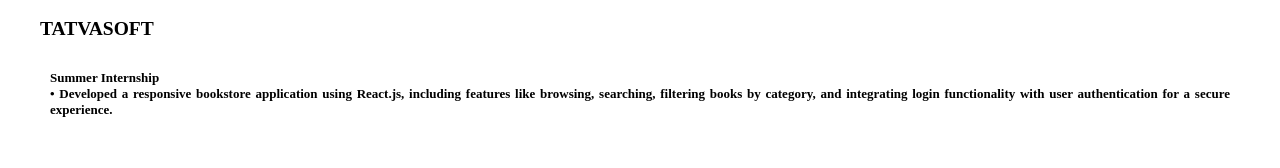
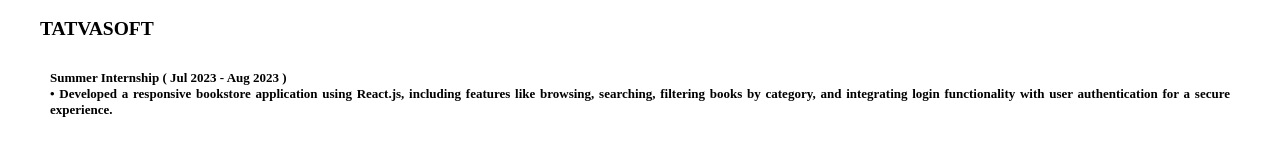
Before and after one commit to IlliterateDeveloper/Reusme, a plain HTML site: page index.html in a window 1280 px wide. Shown: the part 566-734 px from the top of the page. Drawn offline with Linux system fonts and the light colour scheme; a web font is replaced by a local one.

Commit message:
Update index.html

```diff
--- a/index.html
+++ b/index.html
@@ -56,7 +56,7 @@
         </p>
         <h2 style="margin:10px ;padding:0;font-family: Bona Nova SC, serif;" class="name">TATVASOFT</h2>
         <p style="margin:20px ;padding:0;text-align: justify;font-family: Bona Nova SC, serif;font-weight: bold;" class="discription">
-            Summer Internship<br>
+            Summer Internship ( Jul 2023 - Aug 2023 )<br>
             • Developed a responsive bookstore application using React.js, including features like browsing, searching, filtering books by category, and integrating login functionality with user authentication for a secure experience.
         </p>
       </div>
```
